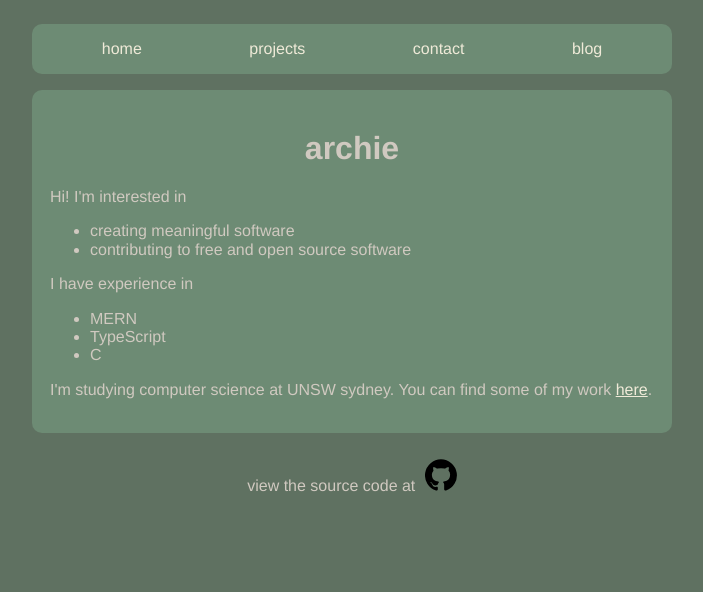
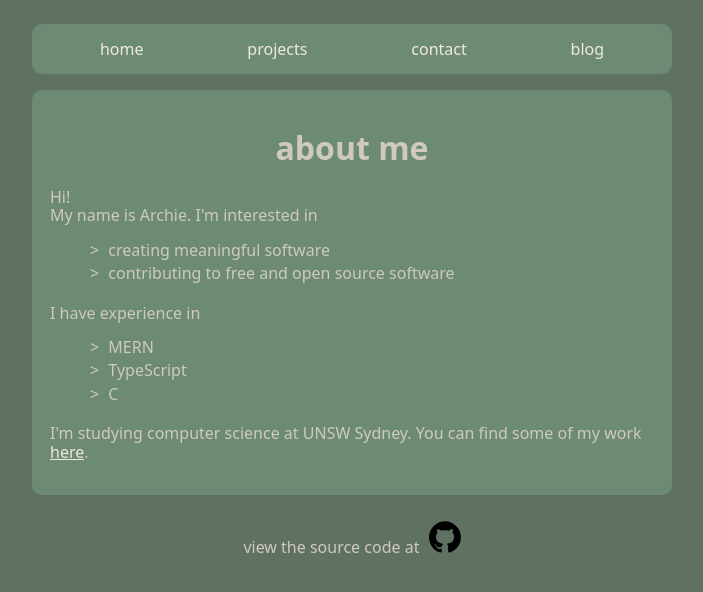
Before and after one commit to ehcrae/ehcrae.github.io, a plain HTML site: page index.html in a window 1280 px wide. Shown: the whole page, without its empty margins (288-991 px from the left). Drawn offline with Linux system fonts and the light colour scheme.

Commit message:
Style changes

```diff
--- a/index.css
+++ b/index.css
@@ -1,6 +1,6 @@
 html {
     background-color: #5F7161;
-    font-family: Helvetica, Arial, sans-serif;
+    font-family: system-ui, -apple-system, BlinkMacSystemFont, 'Segoe UI', Roboto, Oxygen, Ubuntu, Cantarell, 'Open Sans', 'Helvetica Neue', sans-serif;
     display: flex;
     justify-content: center;
     line-height: 1.15;
@@ -37,6 +37,17 @@ body {
     align-items: center;
     width: 640px;
 }
+.body-container ul {
+    list-style: none;
+}
+.body-container li:before {
+    content: ">";
+    padding-right: 5px;
+}
+.body-container li {
+    padding-bottom: 5px;
+}
+
 h1 {
     text-align: center;
 }
--- a/index.html
+++ b/index.html
@@ -18,8 +18,8 @@
     </div>
     <div class="body-container">
         <body> <!-- start of page -->
-            <h1>archie</h1>
-            <p>Hi! I'm interested in</p>
+            <h1>about me</h1>
+            <p>Hi! <br>My name is Archie. I'm interested in</p>
             <ul>
                 <li>
                     creating meaningful software
@@ -40,8 +40,7 @@
                     C
                 </li>
             </ul>
-            <p>I'm studying computer science at UNSW sydney. You can find some of my work <a href="./projects.html">here</a>.</p>
-            <!-- <img class="splash-img"src="./images/carbon.svg" > Image that changes the width-->
+            <p>I'm studying computer science at UNSW Sydney. You can find some of my work <a href="./projects.html">here</a>.</p>
         </body>
     </div>
     <div class="footer">
```
Also changed, not shown: projects.html (+1 -1 lines).
